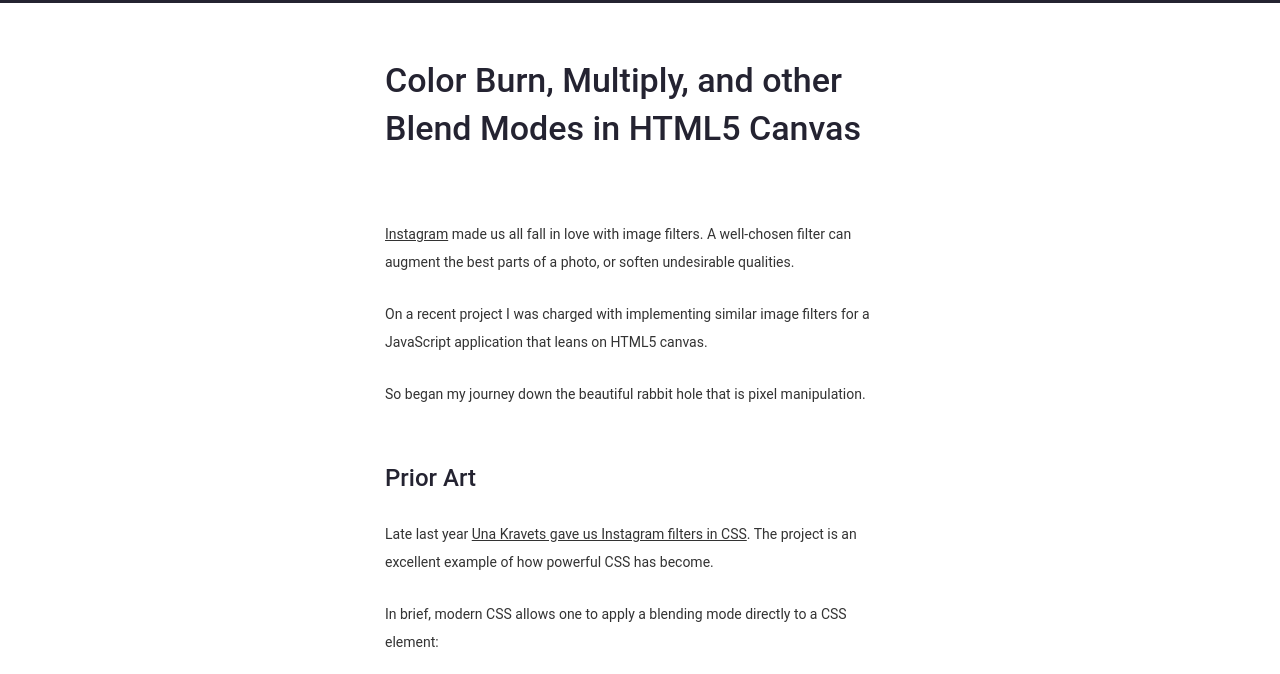
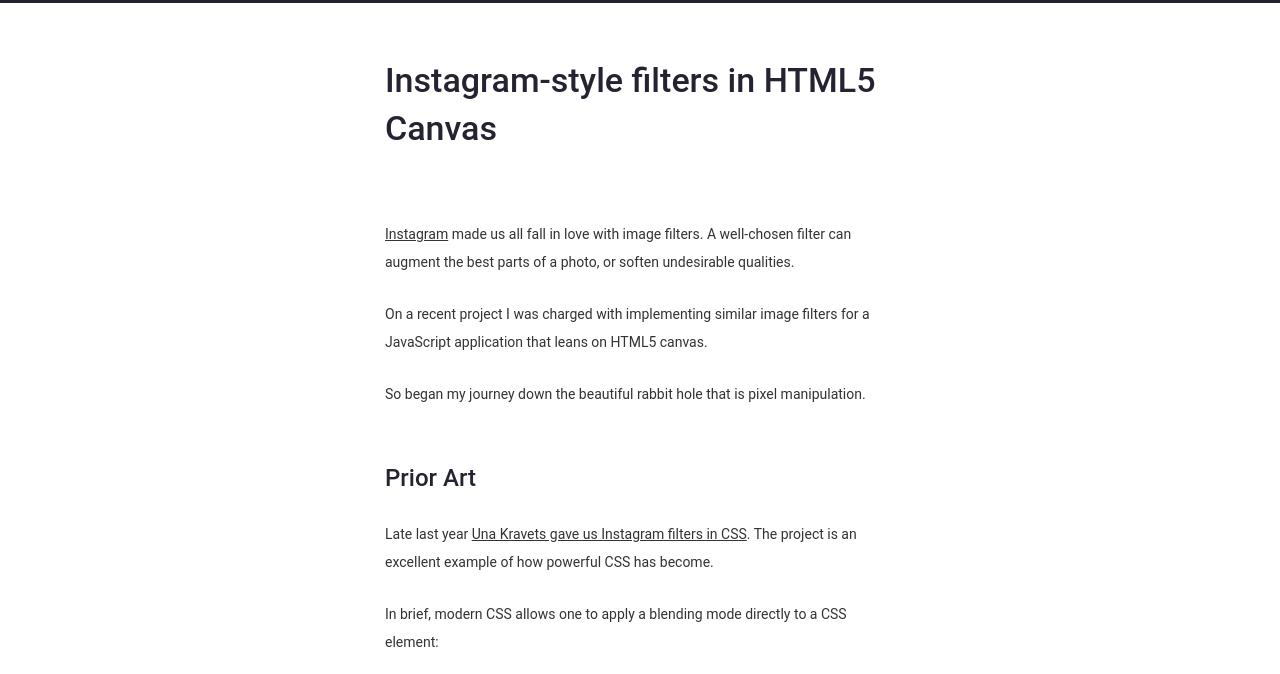
Before and after one commit to fengyun21/canvas-instagram-filters, a website: page index.html in a window 1280 px wide. Shown: the top 674 px of the page. Drawn offline with Linux system fonts and the light colour scheme.

Commit message:
Regenerate

```diff
--- a/index.html
+++ b/index.html
@@ -267,7 +267,7 @@
 .hljs-strong {
   font-weight: bold;
 }
-</style><h1 id="color-burn-multiply-and-other-blend-modes-in-html5-canvas">Color Burn, Multiply, and other Blend Modes in HTML5 Canvas</h1>
+</style><h1 id="instagram-style-filters-in-html5-canvas">Instagram-style filters in HTML5 Canvas</h1>
 <p><a href="https://www.instagram.com/">Instagram</a> made us all fall in love with
 image filters. A well-chosen filter can augment the best parts of a
 photo, or soften undesirable qualities.</p>
```
Also changed, not shown: README.md, 1 other file.
